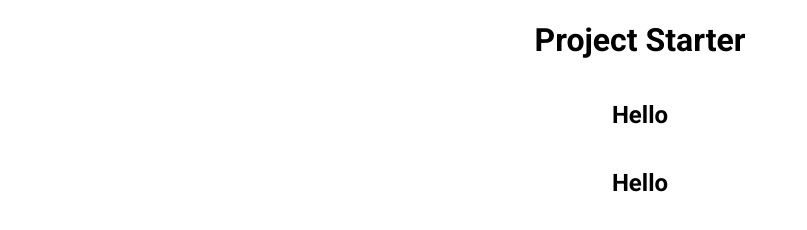
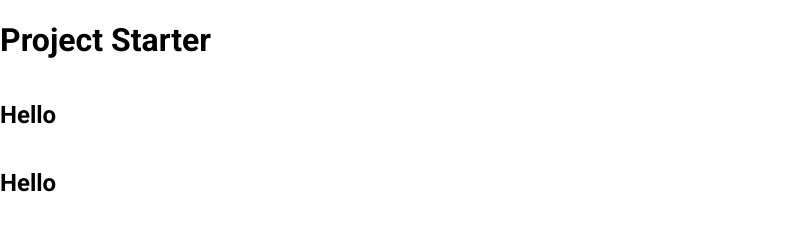
Before and after one commit to kylaschaan/new-website, a plain HTML site: page index.html in a window 1280 px wide. Shown: the whole page, without its empty margins (0-807 px from the left). Drawn offline with Linux system fonts and the light colour scheme; files that its build step writes are made by us from their sources.

Commit message:
Re-doing start of document

```diff
--- a/css/style.css
+++ b/css/style.css
@@ -1,11 +1,12 @@
-* {box-sizing: border-box;
+<style>
+@import url('https://fonts.googleapis.com/css2?family=Roboto:wght@400;700&display=swap');
+</style>
+* {
+  box-sizing: border-box;
 }
 body {
   font-family: 'Roboto', sans-serif;
+  margin: 0px;
   display: flex;
   flex-direction: column;
-  justify-content: center;
-  align-items: center;
-  overflow: hidden;
-  margin: 0;
 }
```
